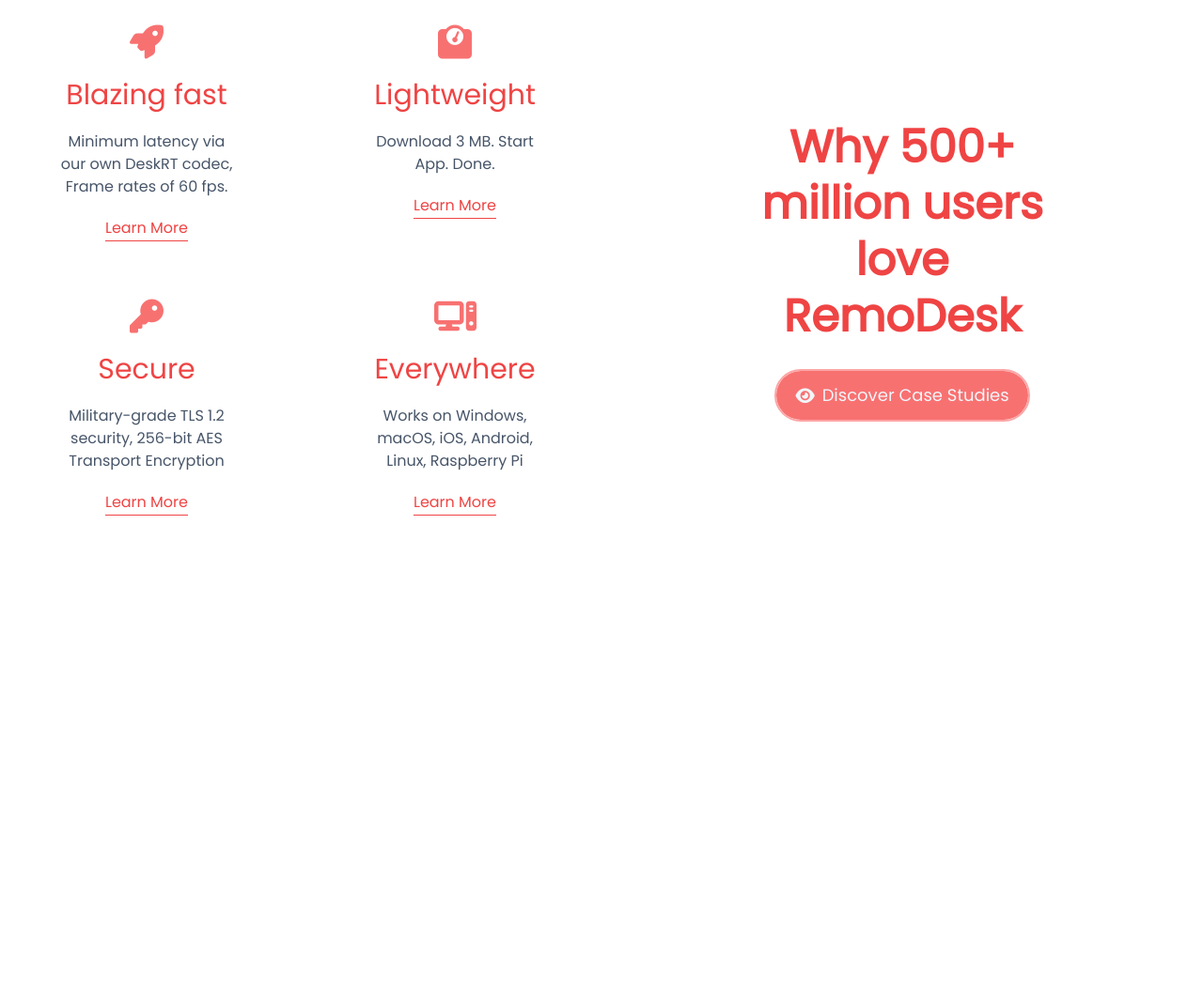
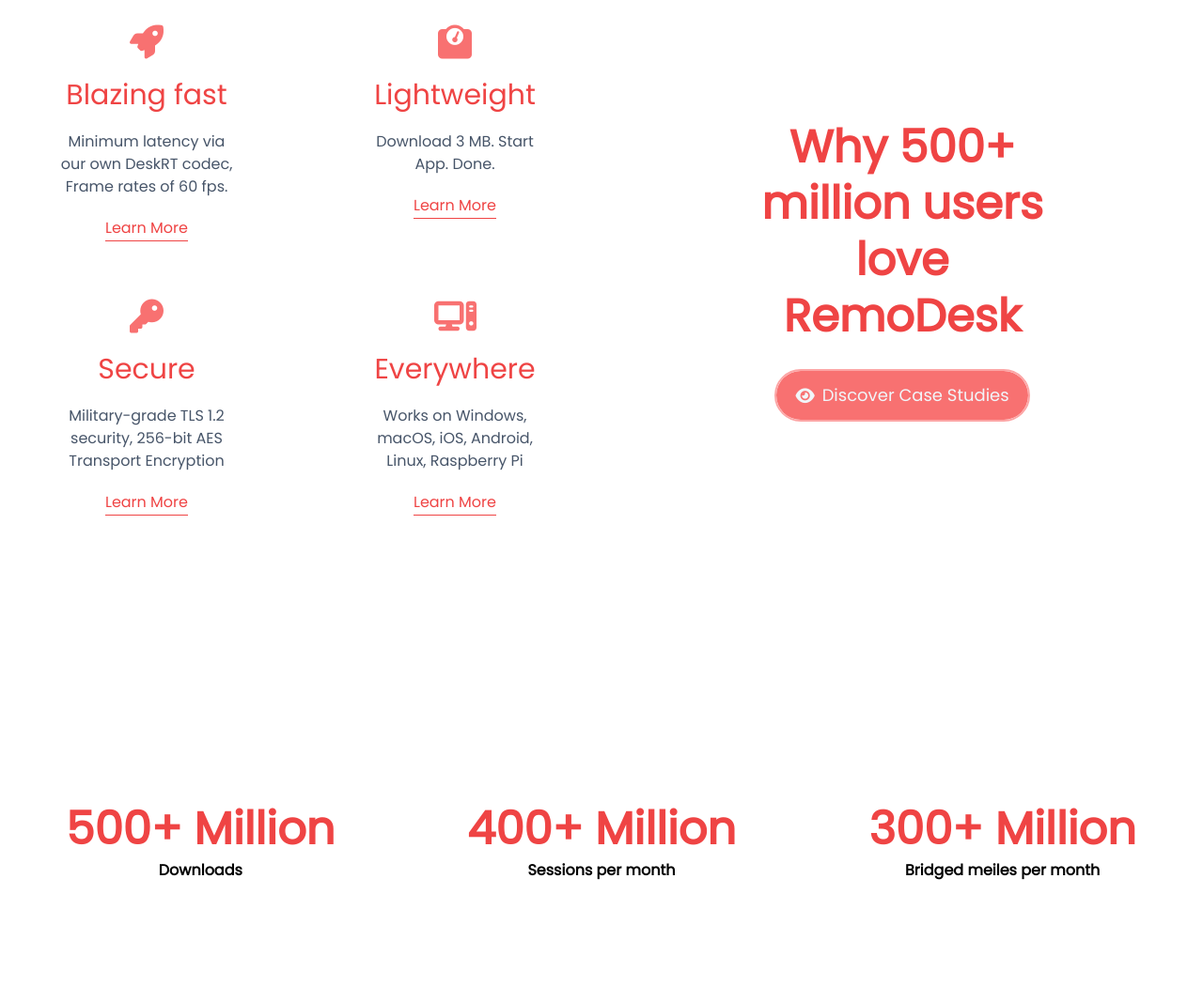
Before and after one commit to RarJar/Tailwind-Remote-Desktop-Website-Template, a website: page src/index.html in a window 1280 px wide. Shown: the part 1473-2540 px from the top of the page at 94% size. Before the commit the page ends 2204 px from the top, so only its background shows below. Drawn offline with Linux system fonts and the light colour scheme.

Commit message:
client-section

```diff
--- a/src/index.html
+++ b/src/index.html
@@ -165,6 +165,25 @@
             </div>
         </section>
         <!-- End Features -->
+
+        <!-- Start Clients -->
+        <section class="py-32">
+            <div class="container grid grid-cols-1 md:grid-cols-3 gap-10 md:gap-0 mx-auto">
+                <div class="flex flex-col text-center space-y-2">
+                    <span class="text-5xl font-semibold text-red-500">500+ Million</span>
+                    <span class="font-semibold">Downloads</span>
+                </div>
+                <div class="flex flex-col text-center space-y-2">
+                    <span class="text-5xl font-semibold text-red-500">400+ Million</span>
+                    <span class="font-semibold">Sessions per month</span>
+                </div>
+                <div class="flex flex-col text-center space-y-2">
+                    <span class="text-5xl font-semibold text-red-500">300+ Million</span>
+                    <span class="font-semibold">Bridged meiles per month</span>
+                </div>
+            </div>
+        </section>
+        <!-- End Features -->
     </nav>
 
     </nav>
```
Also changed, not shown: dist/output.css.
